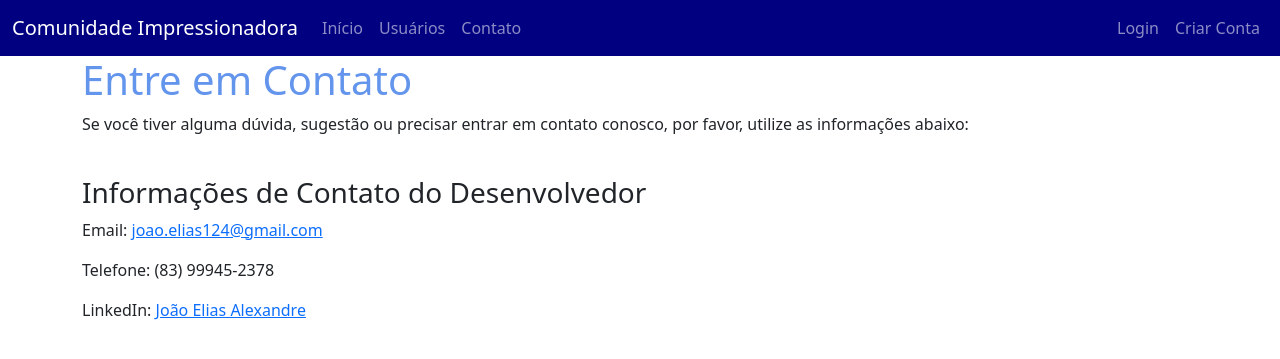
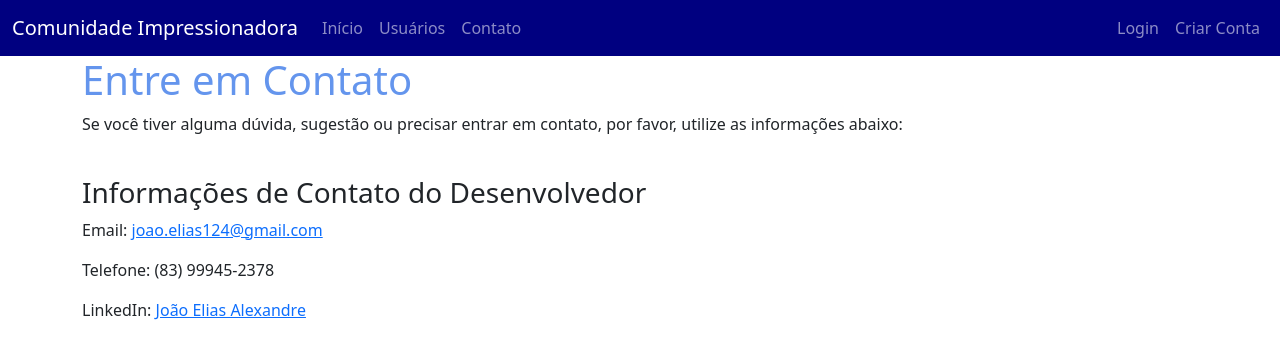
Before and after one commit to joaoalexandre65/comunidadejoao, a Flask app: page /contato in a window 1280 px wide. Shown: the top 359 px of the page. Run offline with Flask 3, Linux system fonts and the light colour scheme.

Commit message:
Update contato.html

```diff
--- a/comunidadeimpressionadora/templates/contato.html
+++ b/comunidadeimpressionadora/templates/contato.html
@@ -6,7 +6,7 @@
     <div class="container">
         <h1 style="color: #6495ED">Entre em Contato</h1>
         <p>
-            Se você tiver alguma dúvida, sugestão ou precisar entrar em contato conosco, por favor, utilize as informações abaixo:
+            Se você tiver alguma dúvida, sugestão ou precisar entrar em contato, por favor, utilize as informações abaixo:
         </p>
         <br>
         <h3>Informações de Contato do Desenvolvedor</h3>
```
